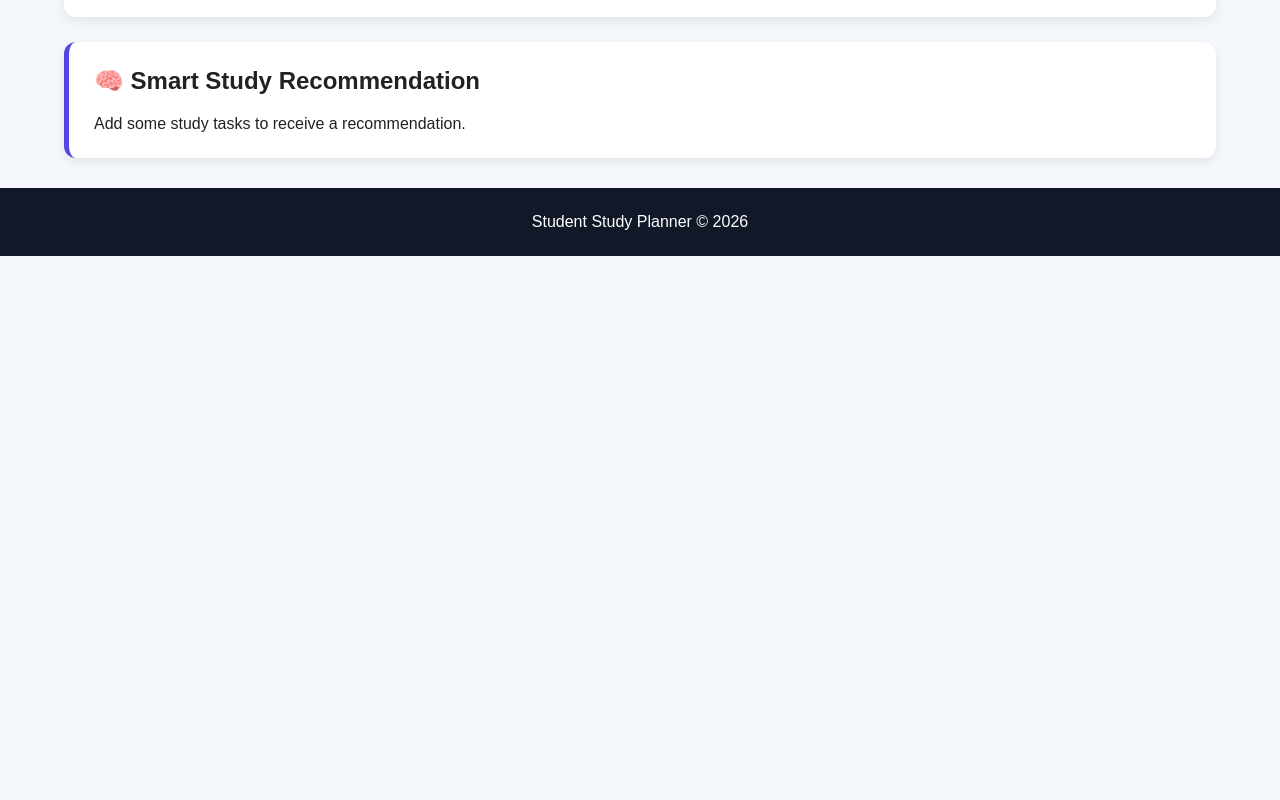
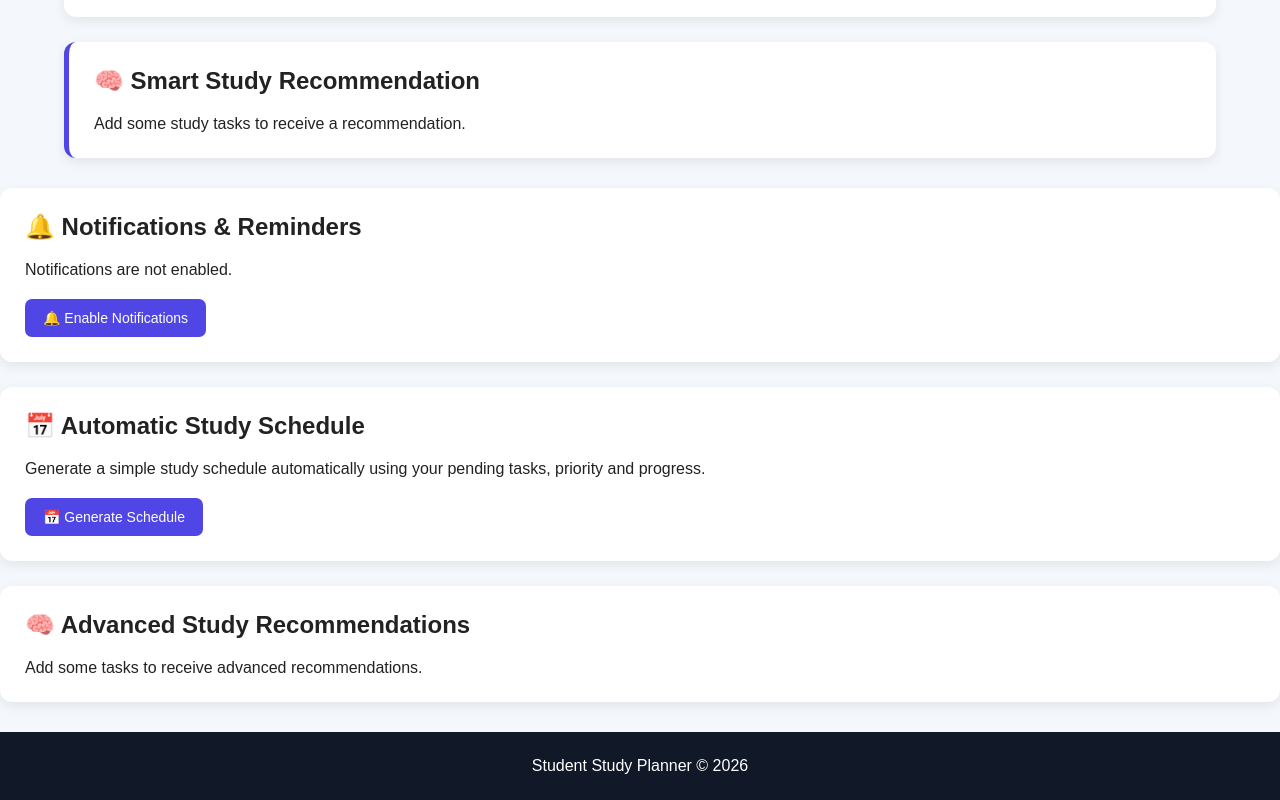
Before and after one commit to AngelinaClarke/studymate-study-planner, a plain HTML site: page index.html in a window 1280 px wide. Shown: the part 2011-2811 px from the top of the page. Before the commit the page ends 2267 px from the top, so only its background shows below. Drawn offline with Linux system fonts and the light colour scheme.

Commit message:
Add notifications, reminders, and study schedule sections

```diff
--- a/index.html
+++ b/index.html
@@ -355,6 +355,59 @@
 
     </main>
 
+    <!-- Notifications & Reminders -->
+<section class="card">
+
+    <h2>🔔 Notifications & Reminders</h2>
+
+    <p id="notificationStatus">
+        Notifications are not enabled.
+    </p>
+
+    <button
+        class="primary-btn"
+        id="enableNotificationsBtn"
+    >
+        🔔 Enable Notifications
+    </button>
+
+    <div id="reminderList"></div>
+
+</section>
+
+
+<!-- Automatic Study Schedule -->
+<section class="card">
+
+    <h2>📅 Automatic Study Schedule</h2>
+
+    <p>
+        Generate a simple study schedule automatically
+        using your pending tasks, priority and progress.
+    </p>
+
+    <button
+        class="primary-btn"
+        id="generateScheduleBtn"
+    >
+        📅 Generate Schedule
+    </button>
+
+    <div id="automaticSchedule"></div>
+
+</section>
+
+
+<!-- Advanced Recommendations -->
+<section class="card">
+
+    <h2>🧠 Advanced Study Recommendations</h2>
+
+    <div id="advancedRecommendation">
+        Add some tasks to receive advanced recommendations.
+    </div>
+
+</section>
 
     <!-- Footer -->
     <footer>
```
